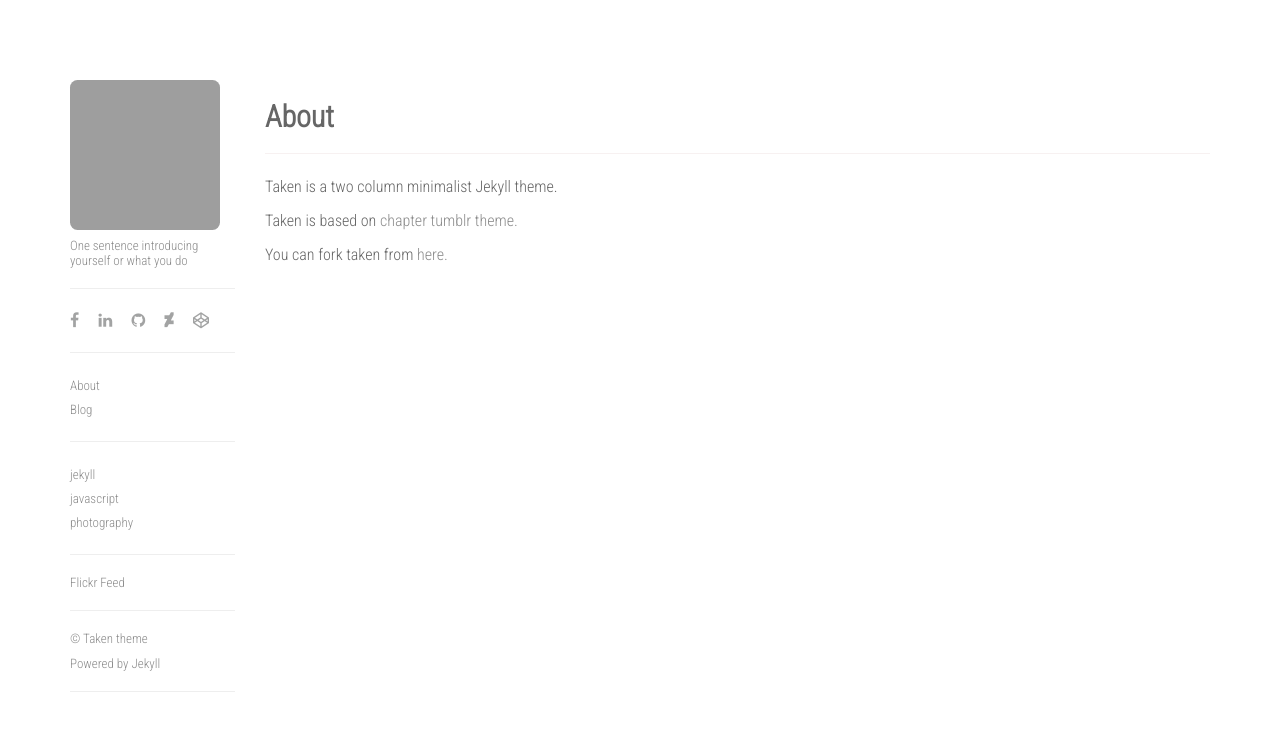
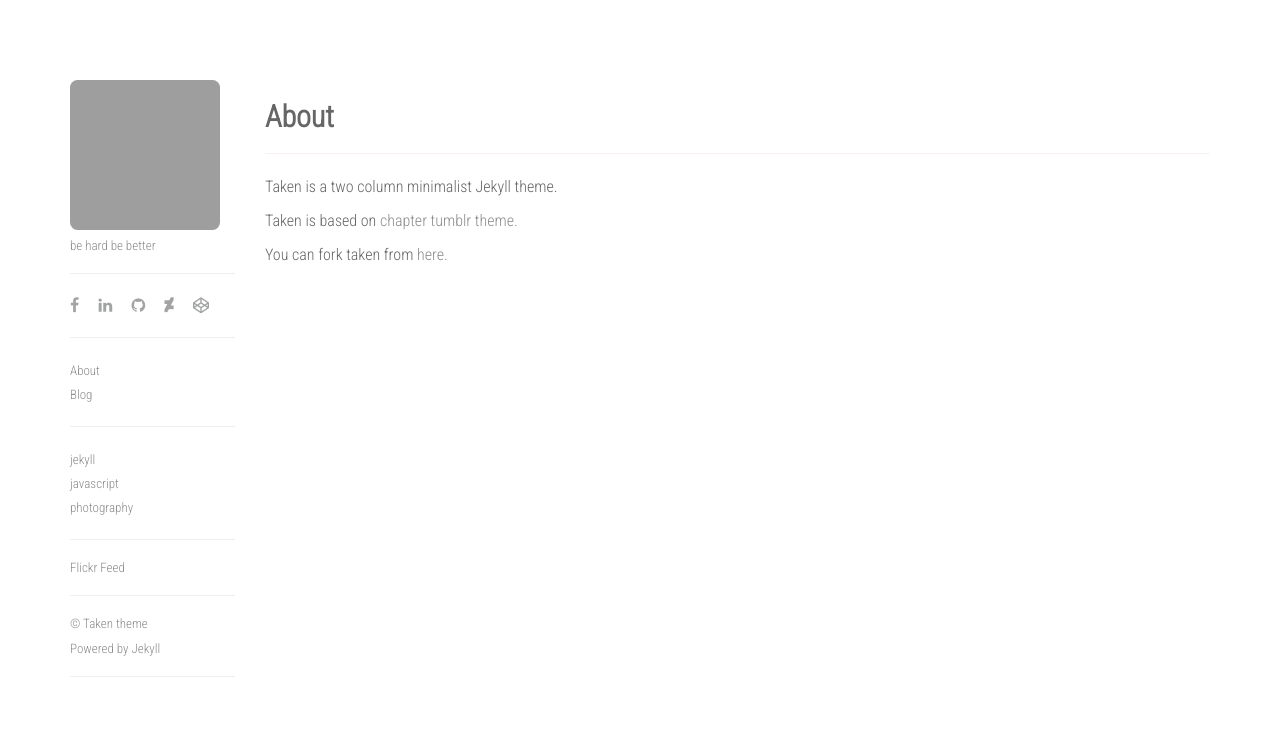
Before and after one commit to Fizz0shark/Fizz, a Jekyll site: the page built from about.md, in a window 1280 px wide. Shown: the top 731 px of the page. Built offline with Jekyll 4.4.1, drawn with Linux system fonts in a browser that asks for light colours; nearby versions of some CDN libraries; grey boxes are pictures that could not be loaded.

Commit message:
Update _config.yml

```diff
--- a/_config.yml
+++ b/_config.yml
@@ -1,11 +1,11 @@
 # Site settings
-title: Your awesome title
-email: your-email@domain.com
+title: just_fun
+email: 1797521404@qq.com
 baseurl: "" # the subpath of your site, e.g. /blog
 #url: "http://yourdomain.com" # the base hostname & protocol for your site
 
 # Sidebar settings
-description: One sentence introducing yourself or what you do
+description: be hard be better
 
 # Social icons
 facebook: username
```
